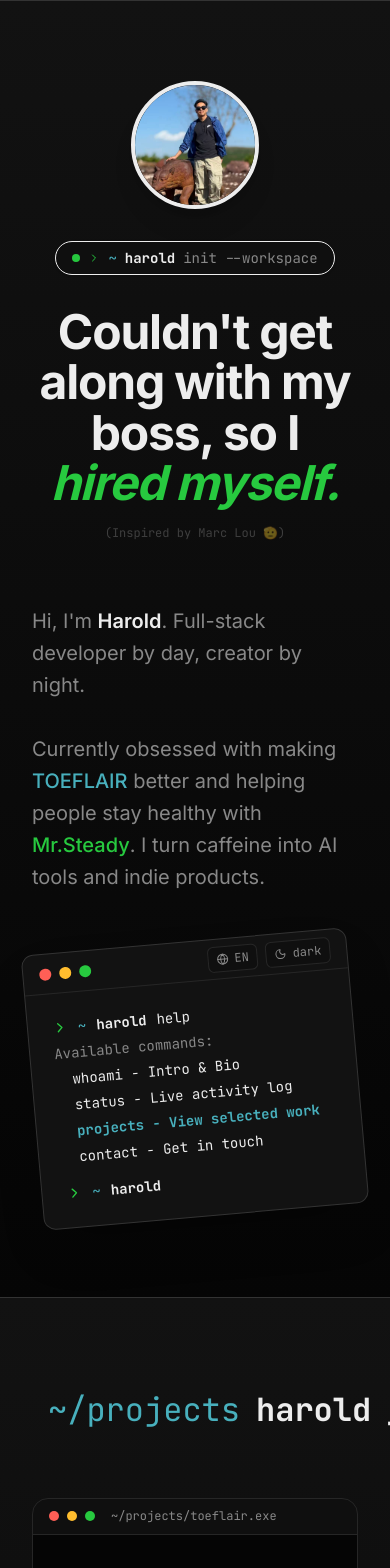
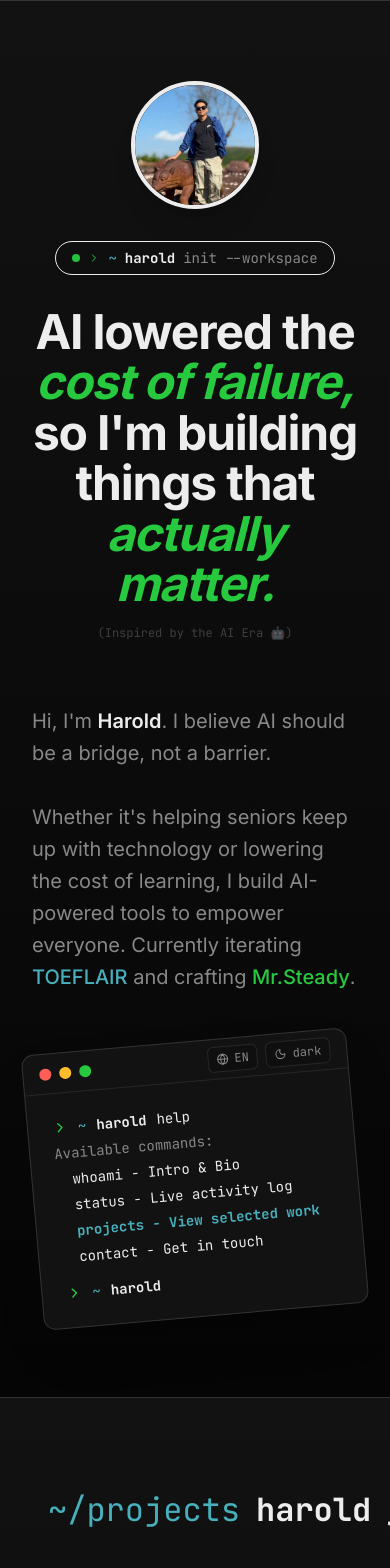
Before and after one commit to guohaonan-shy/harold-personal, a Next.js app: page / in a window 390 px wide. Shown: the top 1568 px of the page. Built offline with nearby package versions, Linux system fonts and the light colour scheme.

Commit message:
feat: type writer

```diff
--- a/app/components/Hero.tsx
+++ b/app/components/Hero.tsx
@@ -28,11 +28,11 @@ export default function Hero() {
           {/* Big Heading - Spans across */}
           <div className="max-w-5xl mx-auto space-y-4">
             <h1 className="text-5xl lg:text-7xl font-bold text-main leading-[1.05] tracking-tight">
-              Couldn't get along with my boss, <br className="hidden lg:block" />
-              so I <span className="text-terminal-green italic">hired myself.</span>
+              AI lowered the <span className="text-terminal-green italic">cost of failure,</span> <br className="hidden lg:block" />
+              so I'm building things that <span className="text-terminal-green italic">actually matter.</span>
             </h1>
             <p className="text-xs font-mono text-dim opacity-40">
-              (Inspired by Marc Lou 🫡)
+              (Inspired by the AI Era 🤖)
             </p>
           </div>
         </div>
@@ -42,9 +42,9 @@ export default function Hero() {
           {/* Description - Left column */}
           <div className="flex-1">
             <p className="text-xl text-dim leading-[1.6] max-w-[550px]">
-              Hi, I'm <span className="text-main font-semibold">Harold</span>. Full-stack developer by day, creator by night.
+              Hi, I'm <span className="text-main font-semibold">Harold</span>. I believe AI should be a bridge, not a barrier.
               <br /><br />
-              Currently obsessed with making <span className="text-terminal-cyan font-medium">TOEFLAIR</span> better and helping people stay healthy with <span className="text-terminal-green font-medium">Mr.Steady</span>. I turn caffeine into AI tools and indie products.
+              Whether it's helping seniors keep up with technology or lowering the cost of learning, I build AI-powered tools to empower everyone. Currently iterating <span className="text-terminal-cyan font-medium">TOEFLAIR</span> and crafting <span className="text-terminal-green font-medium">Mr.Steady</span>.
             </p>
           </div>
 
--- a/app/components/ProjectCard.tsx
+++ b/app/components/ProjectCard.tsx
@@ -1,16 +1,26 @@
+"use client";
+
 import { Play, ExternalLink, Sparkles } from "lucide-react";
+
+import { motion } from "framer-motion";
 
 interface ProjectCardProps {
   title: string;
   description: string;
-  badge: string;
+  tags: string[];
   filename: string;
   link?: string;
 }
 
-export default function ProjectCard({ title, description, badge, filename, link }: ProjectCardProps) {
+export default function ProjectCard({ title, description, tags, filename, link }: ProjectCardProps) {
   return (
-    <div className="rounded-2xl border border-main bg-card overflow-hidden">
+    <motion.div
+      initial={{ opacity: 0, y: 20 }}
+      whileInView={{ opacity: 1, y: 0 }}
+      viewport={{ once: true, amount: 0.2 }}
+      transition={{ duration: 0.6, ease: "easeOut" }}
+      className="rounded-2xl border border-main bg-card overflow-hidden"
+    >
       {/* Card Header */}
       <div className="flex items-center gap-2 h-9 px-4 border-b border-main">
         <div className="w-2.5 h-2.5 rounded-full bg-terminal-red" />
@@ -27,9 +37,16 @@ export default function ProjectCard({ title, description, badge, filename, link
 
       {/* Info Section */}
       <div className="p-10 space-y-5 border-t border-main">
-        {/* Badge */}
-        <div className="inline-flex items-center gap-2 px-3 py-1.5 rounded bg-page dark:bg-[#1A1A1A] border border-main font-mono text-xs font-bold">
-          <span className="text-dim uppercase">{badge}</span>
+        {/* Tags */}
+        <div className="flex items-center gap-2">
+          {tags.map((tag) => (
+            <span
+              key={tag}
+              className="px-3 py-1.5 rounded bg-page dark:bg-[#1A1A1A] border border-main text-xs font-bold text-dim"
+            >
+              {tag}
+            </span>
+          ))}
         </div>
 
         {/* Title */}
@@ -40,15 +57,19 @@ export default function ProjectCard({ title, description, badge, filename, link
 
       {/* Link */}
       {link && (
-          <a
+        <motion.a
           href={link}
+          initial={{ opacity: 0 }}
+          whileInView={{ opacity: 1 }}
+          viewport={{ once: true }}
+          transition={{ delay: 0.3 }}
           className="inline-flex items-center gap-2 text-main hover:underline font-bold text-sm"
         >
           <span>Visit Project</span>
           <ExternalLink className="w-4 h-4" />
-          </a>
+        </motion.a>
       )}
       </div>
-    </div>
+    </motion.div>
   );
 }
--- a/app/components/Projects.tsx
+++ b/app/components/Projects.tsx
@@ -1,24 +1,24 @@
 import { ChevronRight } from "lucide-react";
 import ProjectCard from "./ProjectCard";
+import TypewriterTitle from "./TypewriterTitle";
 
 export default function Projects() {
   return (
     <section className="bg-gradient-section border-t border-light">
       <div className="max-w-7xl mx-auto px-8 lg:px-[120px] py-16">
         {/* Section Title */}
-        <div className="flex items-center gap-4 mb-10 font-mono text-[32px]">
-          <ChevronRight className="w-8 h-8 text-terminal-green" />
-          <span className="text-terminal-cyan">~/projects</span>
-          <span className="text-main font-bold">harold</span>
-          <span className="text-main font-bold">--list</span>
-        </div>
+        <TypewriterTitle
+          path="~/projects"
+          user="harold"
+          command="--list"
+        />
 
         {/* Project Cards */}
         <div className="space-y-8">
           <ProjectCard
             title="TOEFLAIR"
             description="Your AI-powered TOEFL speaking tutor. Practice anytime, anywhere with real-time feedback and scoring based on official rubrics."
-            badge="AI / Education"
+            tags={["AI", "Education", "Web"]}
             filename="toeflair.exe"
             link="#"
           />
--- a/app/components/Social.tsx
+++ b/app/components/Social.tsx
@@ -1,4 +1,9 @@
+"use client";
+
 import { ChevronRight, Twitter, Github, ExternalLink, Mail } from "lucide-react";
+import TypewriterTitle from "./TypewriterTitle";
+
+import { motion } from "framer-motion";
 
 interface SocialLink {
   icon: React.ReactNode;
@@ -39,27 +44,30 @@ export default function Social() {
     <section className="bg-gradient-section border-t border-light">
       <div className="max-w-7xl mx-auto px-8 lg:px-[120px] py-16">
         {/* Section Title */}
-        <div className="flex items-center gap-4 mb-8 font-mono text-[32px]">
-          <ChevronRight className="w-8 h-8 text-terminal-green" />
-          <span className="text-terminal-cyan">~/social</span>
-          <span className="text-main font-bold">harold</span>
-          <span className="text-main font-bold">show --all</span>
-        </div>
+        <TypewriterTitle
+          path="~/social"
+          user="harold"
+          command="show --all"
+        />
 
         {/* Social Links */}
         <div className="space-y-4">
           {socialLinks.map((link, index) => (
-            <a
+            <motion.a
               key={index}
               href={link.href}
               target="_blank"
               rel="noopener noreferrer"
+              initial={{ opacity: 0, y: 10 }}
+              whileInView={{ opacity: 1, y: 0 }}
+              viewport={{ once: true }}
+              transition={{ delay: index * 0.1 }}
               className="flex items-center gap-3 font-mono text-base hover:opacity-80 transition-opacity"
             >
               {link.icon}
               <span className="text-main">{link.name}</span>
               <span className="text-dim">{link.handle}</span>
-            </a>
+            </motion.a>
           ))}
         </div>
       </div>
--- /dev/null
+++ b/app/components/TypewriterTitle.tsx
@@ -0,0 +1,97 @@
+"use client";
+
+import { motion, useInView } from "framer-motion";
+import { useRef, useState, useEffect } from "react";
+import { ChevronRight } from "lucide-react";
+
+interface TypewriterTitleProps {
+  path: string;
+  user?: string;
+  command?: string;
+  className?: string;
+}
+
+export default function TypewriterTitle({
+  path,
+  user = "harold",
+  command = "",
+  className = ""
+}: TypewriterTitleProps) {
+  const ref = useRef(null);
+  const isInView = useInView(ref, { once: true, amount: 0.5 });
+  const [displayText, setDisplayText] = useState("");
+  const [isTypingComplete, setIsTypingComplete] = useState(false);
+  const fullText = `${path} ${user} ${command}`;
+
+  // Break down parts for styling
+  const pathPart = path;
+  const userPart = user;
+  const commandPart = command;
+
+  useEffect(() => {
+    if (isInView) {
+      let currentText = "";
+      const totalLength = fullText.length;
+      let i = 0;
+
+      const timer = setInterval(() => {
+        if (i < totalLength) {
+          currentText += fullText[i];
+          setDisplayText(currentText);
+          i++;
+        } else {
+          clearInterval(timer);
+          setIsTypingComplete(true);
+        }
+      }, 50); // Typing speed
+
+      return () => clearInterval(timer);
+    }
+  }, [isInView, fullText]);
+
+  // Calculate what to show based on current length
+  const getVisibleParts = () => {
+    let remaining = displayText.length;
+
+    const visiblePath = pathPart.slice(0, remaining);
+    remaining = Math.max(0, remaining - pathPart.length - 1); // -1 for space
+
+    const visibleUser = userPart.slice(0, remaining);
+    remaining = Math.max(0, remaining - userPart.length - 1); // -1 for space
+
+    const visibleCommand = commandPart.slice(0, remaining);
+
+    return { visiblePath, visibleUser, visibleCommand };
+  };
+
+  const { visiblePath, visibleUser, visibleCommand } = getVisibleParts();
+
+  return (
+    <div ref={ref} className={`flex items-center gap-4 mb-10 font-mono text-[32px] ${className}`}>
+      <ChevronRight className="w-8 h-8 text-terminal-green" />
+
+      <div className="flex items-center gap-4">
+        {visiblePath && (
+          <span className="text-terminal-cyan">{visiblePath}</span>
+        )}
+
+        {visibleUser && (
+          <span className="text-main font-bold">{visibleUser}</span>
+        )}
+
+        {visibleCommand && (
+          <span className="text-main font-bold">{visibleCommand}</span>
+        )}
+
+        {/* Blinking Cursor - only show while typing */}
+        {!isTypingComplete && (
+          <motion.span
+            animate={{ opacity: [1, 1, 0, 0] }}
+            transition={{ duration: 1, repeat: Infinity, times: [0, 0.5, 0.5, 1] }}
+            className="w-3 h-8 bg-terminal-green inline-block ml-1"
+          />
+        )}
+      </div>
+    </div>
+  );
+}
--- a/app/components/Upcoming.tsx
+++ b/app/components/Upcoming.tsx
@@ -1,4 +1,9 @@
+"use client";
+
 import { ChevronRight } from "lucide-react";
+import TypewriterTitle from "./TypewriterTitle";
+
+import { motion } from "framer-motion";
 
 interface UpcomingProject {
   name: string;
@@ -16,20 +21,26 @@ export default function Upcoming() {
     <section className="bg-gradient-section border-t border-light">
       <div className="max-w-7xl mx-auto px-8 lg:px-[120px] py-16">
         {/* Section Title */}
-        <div className="flex items-center gap-4 mb-10 font-mono text-[32px]">
-          <ChevronRight className="w-8 h-8 text-terminal-green" />
-          <span className="text-terminal-cyan">~/upcoming</span>
-          <span className="text-main font-bold">harold</span>
-          <span className="text-main font-bold">--upcoming</span>
-        </div>
+        <TypewriterTitle
+          path="~/upcoming"
+          user="harold"
+          command="--upcoming"
+        />
 
         {/* Upcoming List */}
         <div className="font-mono text-base space-y-3">
           <p className="text-dim text-sm">total 42</p>
           {upcomingProjects.map((project, index) => (
-            <p key={index} className="text-main">
+            <motion.p
+              key={index}
+              initial={{ opacity: 0, x: -10 }}
+              whileInView={{ opacity: 1, x: 0 }}
+              viewport={{ once: true }}
+              transition={{ delay: index * 0.1 }}
+              className="text-main"
+            >
               drwxr-xr-x  harold  {project.name.padEnd(24)} [{project.status}]
-            </p>
+            </motion.p>
           ))}
         </div>
       </div>
--- a/package.json
+++ b/package.json
@@ -9,6 +9,7 @@
     "lint": "next lint"
   },
   "dependencies": {
+    "framer-motion": "^12.29.2",
     "lucide-react": "^0.563.0",
     "next": "^16.1.5",
     "next-themes": "^0.4.6",
```
Also changed, not shown: 2 other files (tests, documents, lock files or other folders). Lines whose indentation alone changed are shown as unchanged.
